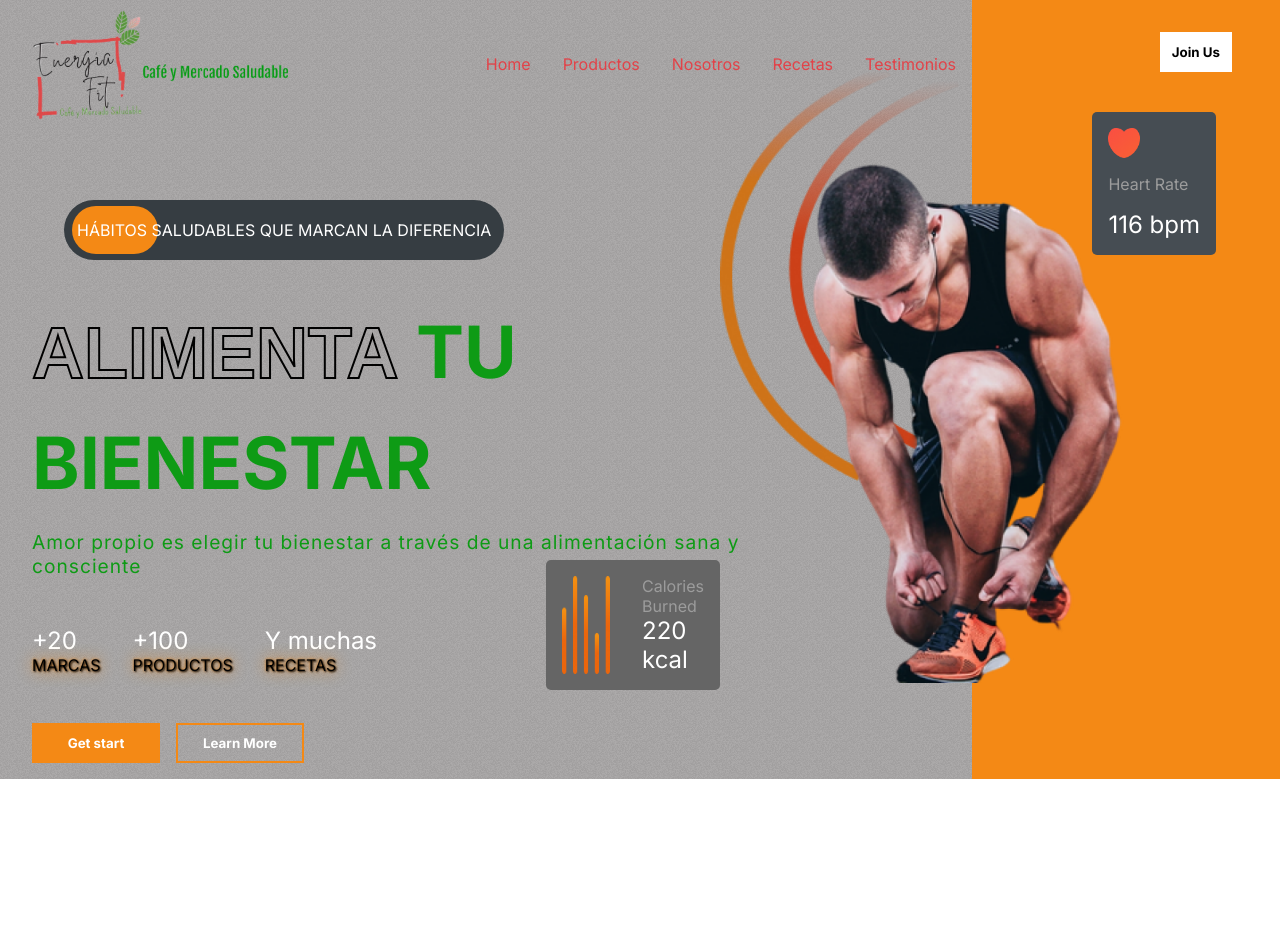
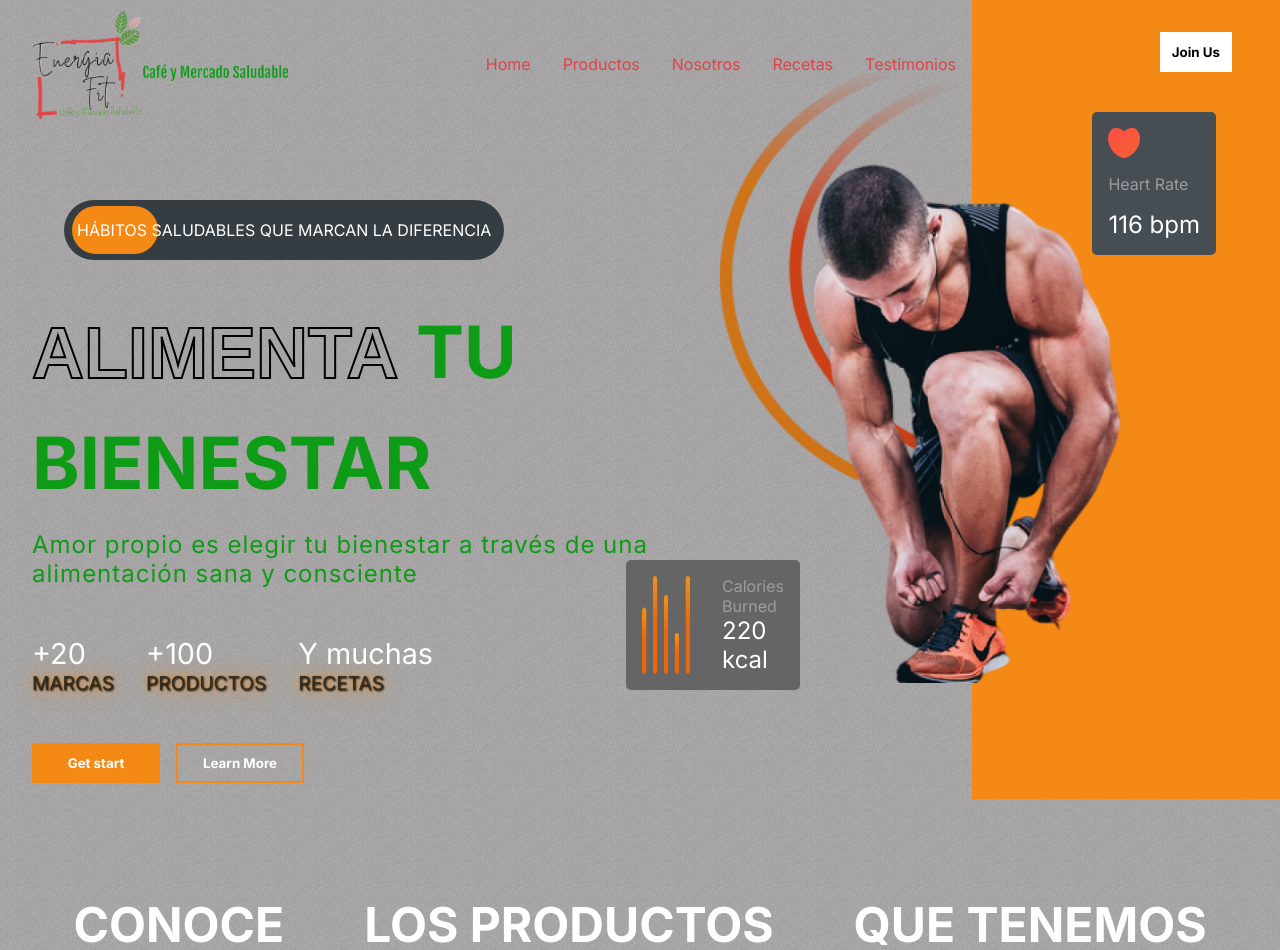
Before and after one commit to dirguz/energia_fit, a React (Vite) app: page / in a window 1280 px wide. Shown: the top 950 px of the page. Before the commit the page ends 800 px from the top, so only its background shows below. Built offline with nearby package versions, Linux system fonts and the light colour scheme.

Commit message:
Version 28-02-23

```diff
--- a/src/App.jsx
+++ b/src/App.jsx
@@ -1,12 +1,14 @@
 
 import './App.css'
 import Hero from './components/Hero/Hero'
+import Products from './components/Products/Products'
 
 function App() {
 
   return (
     <div className="App">
       <Hero/>
+      <Products/>
     </div>
   )
 }
--- a/src/components/Hero/Hero.css
+++ b/src/components/Hero/Hero.css
@@ -66,7 +66,7 @@
 }
 
 .text>div:nth-of-type(3){
-    font-size: 1.2rem;
+    font-size: 1.5rem;
     font-weight: 200;
     text-transform: none;
     letter-spacing: 1px;
@@ -85,12 +85,12 @@
 
 .figures>div>span:nth-of-type(1){
     color: white;
-    font-size: 1.5rem;
+    font-size: 1.8rem;
 }
 
 .figures>div>span:nth-of-type(2){
-    color:2b2e29 ;
-    font-size: 1rem;
+    color:#2b2e29 ;
+    font-size: 1.2rem;
     text-transform: uppercase;
     text-shadow:1px 1px 2px black, 0 0 1em #f48915, 0 0 0.2em #f48915;
 }
@@ -165,7 +165,7 @@
     width: fit-content;
     position: absolute;
     top: 35rem;
-    right: 35rem;
+    right: 30rem;
 }
 
 .calories > img{
--- a/src/components/Hero/Hero.jsx
+++ b/src/components/Hero/Hero.jsx
@@ -5,6 +5,7 @@ import hero from '../../assets/hero_image.png'
 import heroback from '../../assets/hero_image_back.png'
 import calories from '../../assets/calories.png'
 import './Hero.css'
+import Products from '../Products/Products'
 
 function Hero() {
   return (
--- /dev/null
+++ b/src/components/Products/Products.css
@@ -0,0 +1,16 @@
+.products{
+    display: flex;
+    flex-direction: column;
+    gap: 2rem;
+    padding: 0 2rem;
+}
+
+.product-header{
+    display: flex;
+    gap: 5rem;
+    font-weight: bold;
+    font-size: 3rem;
+    justify-content: center;
+    color: white;
+    text-transform: uppercase;
+}
--- /dev/null
+++ b/src/components/Products/Products.jsx
@@ -0,0 +1,16 @@
+import React from 'react'
+import './Products.css'
+
+function Products() {
+  return (
+    <div className="products" id="products">
+      <div className="product-header">
+         <span>conoce</span>
+         <span>los productos</span>
+         <span>que tenemos</span>
+      </div>
+    </div>
+  )
+}
+
+export default Products
```
